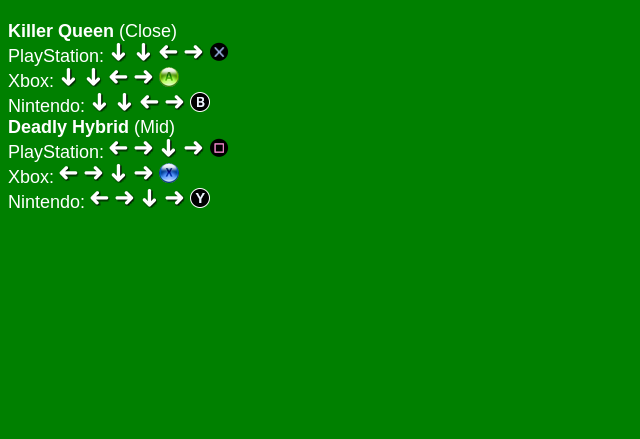
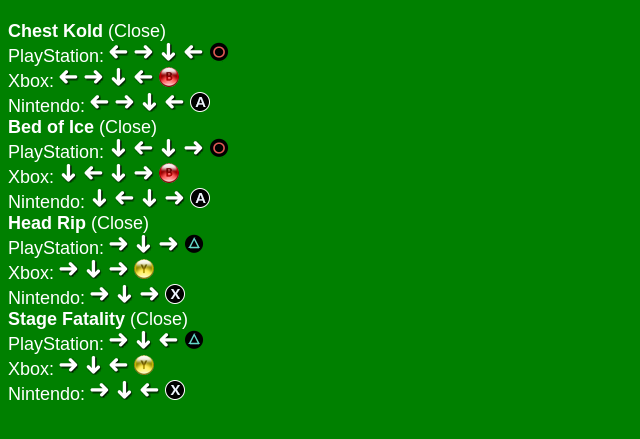
Before and after one commit to kombathouse/kombathouse.github.io, a plain HTML site: page mkx/subzero/index.html in a window 1280 px wide. Shown: the part 69-508 px from the top of the page, without its empty margins (0-640 px from the left). Drawn offline with Linux system fonts and the light colour scheme.

Commit message:
Update index.html

```diff
--- a/mkx/subzero/index.html
+++ b/mkx/subzero/index.html
@@ -11,66 +11,122 @@
 <h1>Fatalities</h1>
 
 <div class="cname">
-<strong>Killer Queen</strong>
+<strong>Chest Kold</strong>
 (Close)
 </div>
 <div class="cmove1">
 
 PlayStation:
-<img src="/gamepad/down.png">
-<img src="/gamepad/down.png">
-<img src="/gamepad/left.png">
-<img src="/gamepad/right.png">
-<img src="/gamepad/ps_cross.png">
-</div>
-<div class="cmove2">
-
-Xbox:
-<img src="/gamepad/down.png">
-<img src="/gamepad/down.png">
-<img src="/gamepad/left.png">
-<img src="/gamepad/right.png">
-<img src="/gamepad/xbox_a.png">
-</div>
-<div class="cmove3">
-
-Nintendo:
-<img src="/gamepad/down.png">
-<img src="/gamepad/down.png">
-<img src="/gamepad/left.png">
-<img src="/gamepad/right.png">
-<img src="/gamepad/switch_b.png">
-</div>
-
-<div class="cname2">
-<strong>Deadly Hybrid</strong>
-(Mid)
-</div>
-<div class="cmove4">
-PlayStation:
 <img src="/gamepad/left.png">
 <img src="/gamepad/right.png">
 <img src="/gamepad/down.png">
-<img src="/gamepad/right.png">
-<img src="/gamepad/ps_square.png">
+<img src="/gamepad/left.png">
+<img src="/gamepad/ps_circle.png">
 </div>
-<div class="cmove5">
+<div class="cmove2">
 
 Xbox:
 <img src="/gamepad/left.png">
 <img src="/gamepad/right.png">
 <img src="/gamepad/down.png">
-<img src="/gamepad/right.png">
-<img src="/gamepad/xbox_x.png">
+<img src="/gamepad/left.png">
+<img src="/gamepad/xbox_b.png">
 </div>
-<div class="cmove6">
+<div class="cmove3">
 
 Nintendo:
 <img src="/gamepad/left.png">
 <img src="/gamepad/right.png">
 <img src="/gamepad/down.png">
+<img src="/gamepad/left.png">
+<img src="/gamepad/switch_a.png">
+</div>
+
+<div class="cname2">
+<strong>Bed of Ice</strong>
+(Close)
+</div>
+<div class="cmove4">
+PlayStation:
+<img src="/gamepad/down.png">
+<img src="/gamepad/left.png">
+<img src="/gamepad/down.png">
 <img src="/gamepad/right.png">
-<img src="/gamepad/switch_y.png">
+<img src="/gamepad/ps_circle.png">
+</div>
+<div class="cmove5">
+
+Xbox:
+<img src="/gamepad/down.png">
+<img src="/gamepad/left.png">
+<img src="/gamepad/down.png">
+<img src="/gamepad/right.png">
+<img src="/gamepad/xbox_b.png">
+</div>
+<div class="cmove6">
+
+Nintendo:
+<img src="/gamepad/down.png">
+<img src="/gamepad/left.png">
+<img src="/gamepad/down.png">
+<img src="/gamepad/right.png">
+<img src="/gamepad/switch_a.png">
+</div>
+
+<div class="cname3">
+<strong>Head Rip</strong>
+(Close)
+</div>
+<div class="cmove7">
+PlayStation:
+<img src="/gamepad/right.png">
+<img src="/gamepad/down.png">
+<img src="/gamepad/right.png">
+<img src="/gamepad/ps_triangle.png">
+</div>
+<div class="cmove8">
+
+Xbox:
+<img src="/gamepad/right.png">
+<img src="/gamepad/down.png">
+<img src="/gamepad/right.png">
+<img src="/gamepad/xbox_y.png">
+</div>
+<div class="cmove9">
+
+Nintendo:
+<img src="/gamepad/right.png">
+<img src="/gamepad/down.png">
+<img src="/gamepad/right.png">
+<img src="/gamepad/switch_x.png">
+</div>
+
+<div class="cname4">
+<strong>Stage Fatality</strong>
+(Close)
+</div>
+<div class="cmove8">
+PlayStation:
+<img src="/gamepad/right.png">
+<img src="/gamepad/down.png">
+<img src="/gamepad/left.png">
+<img src="/gamepad/ps_triangle.png">
+</div>
+<div class="cmove9">
+
+Xbox:
+<img src="/gamepad/right.png">
+<img src="/gamepad/down.png">
+<img src="/gamepad/left.png">
+<img src="/gamepad/xbox_y.png">
+</div>
+<div class="cmove10">
+
+Nintendo:
+<img src="/gamepad/right.png">
+<img src="/gamepad/down.png">
+<img src="/gamepad/left.png">
+<img src="/gamepad/switch_x.png">
 </div>
 
 <p></p>
```
